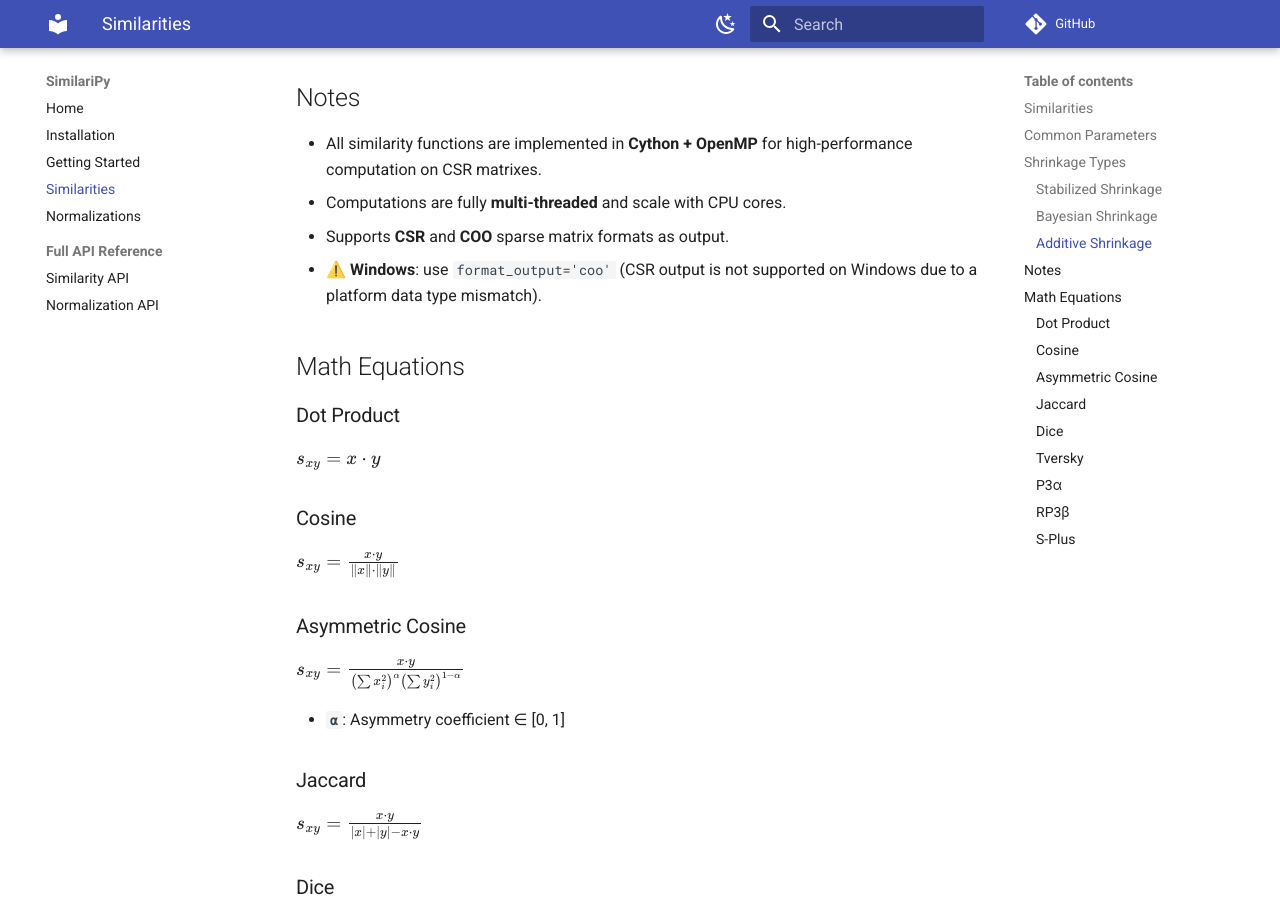
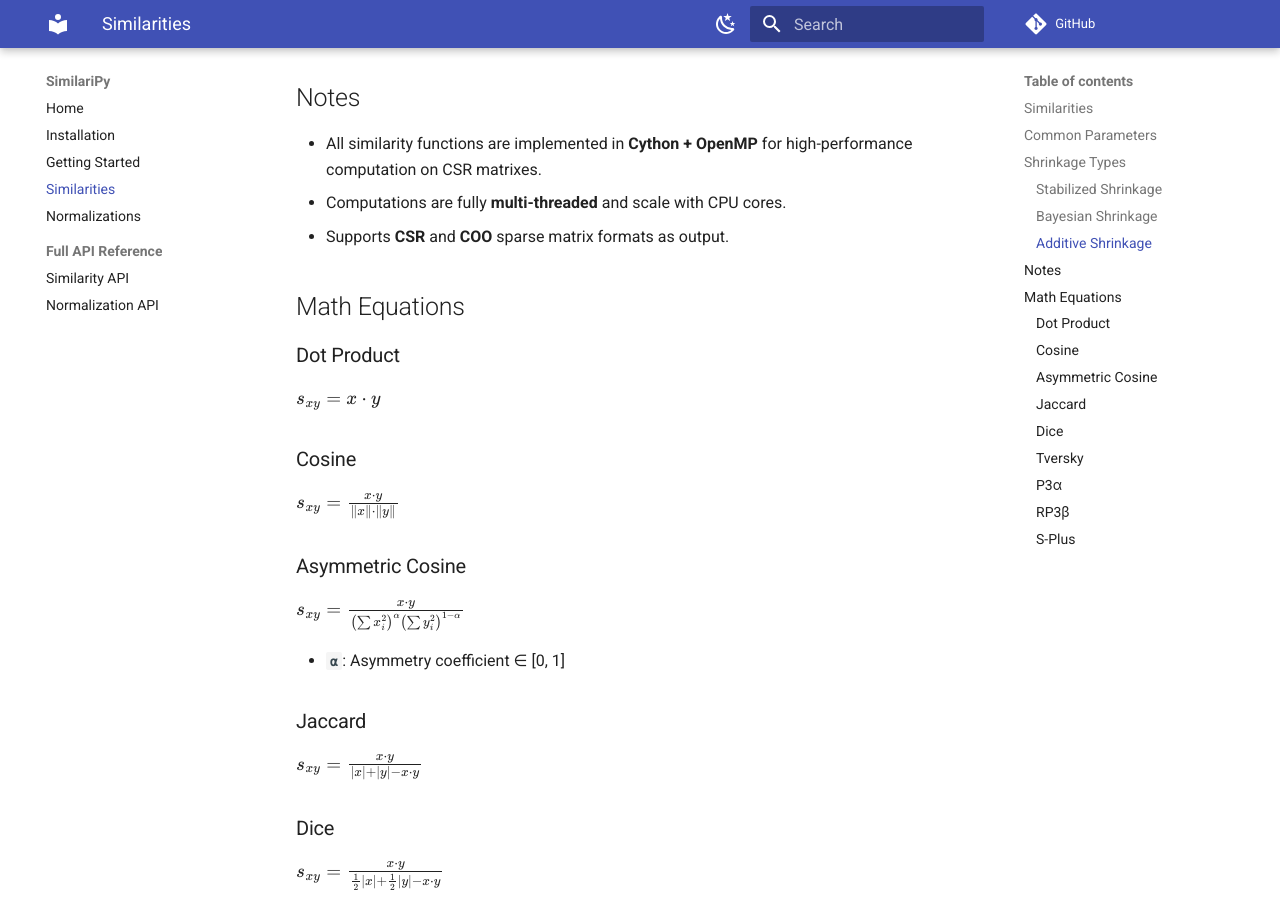
Before and after one commit to bogliosimone/similaripy, an MkDocs documentation site: the page built from docs/similarity.md, in a window 1280 px wide and 900 px high, scrolled down 2735 px. Built offline with MkDocs 1.6.1 and Material for MkDocs 9.7.7, drawn with Linux system fonts in a browser that asks for light colours; comment, search, counter and statistics services are not loaded; some of the changed text lies outside the part shown.

Commit message:
Default format_output='csr' in every similarity function (Step 3c)
The public similarity functions defaulted to COO, the internal s_plus to
CSR. The COO default and its "Use 'coo' on Windows" note came from the
Cython build (a platform index-type mismatch in its CSR builder); the Rust
build tests CSR on Windows in CI.

The kernel output is CSR in all but the indptr: rows packed one after
another, sorted by column, plus a count per row. CSR wraps it with a cumsum
over the counts; COO adds a row array of 4 B per result. So CSR becomes the
default everywhere, and the Windows note leaves the docstrings, the README
and the docs (installation, similarity parameters and notes). Breaking
for code that relied on `.row`/`.col` of the default output (migration
note, Step 5).

Tests: the ones that need COO ask for it explicitly.

```diff
--- a/docs/similarity.md
+++ b/docs/similarity.md
@@ -33,7 +33,7 @@
 | `target_cols`    | Subset of columns to consider **before** applying top-k. Can be an array (applied to all rows) or a sparse matrix (row-specific). *(default: `None`)* |
 | `filter_cols`    | Subset of columns to filter **before** applying top-k. Can be an array (applied to all rows) or a sparse matrix (row-specific). *(default: `None`)* |
 | `verbose`        | If `True`, shows a progress bar. *(default: `True`)* |
-| `format_output`  | Output format: `'coo'` or `'csr'`. *(default: `'coo'`)*<br/>*Note: `'csr'` not currently supported on Windows.* |
+| `format_output`  | Output format: `'csr'` or `'coo'`. *(default: `'csr'`)* |
 | `num_threads`    | Number of threads to use. `0` means use all available cores. *(default: `0`)* |
 | `block_size`     | Block size for column-blocked accumulation. `0` = auto (recommended), `None` = disabled. *(default: `0`)* |
 
@@ -68,7 +68,6 @@
 - All similarity functions are implemented in **Cython + OpenMP** for high-performance computation on CSR matrixes.
 - Computations are fully **multi-threaded** and scale with CPU cores.
 - Supports **CSR** and **COO** sparse matrix formats as output.
-- ⚠️ **Windows**: use `format_output='coo'` (CSR output is not supported on Windows due to a platform data type mismatch).
 
 ## Math Equations
 
```
Also changed, not shown: README.md (+0 -2 lines), docs/installation.md (+0 -2 lines), 2 other files.
